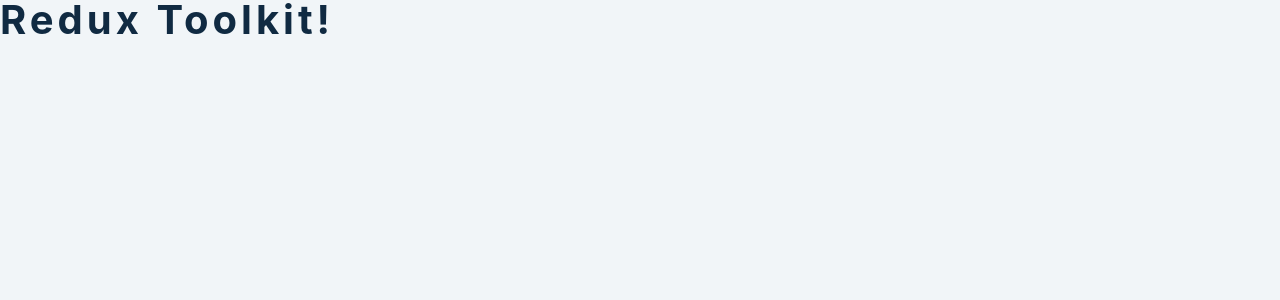
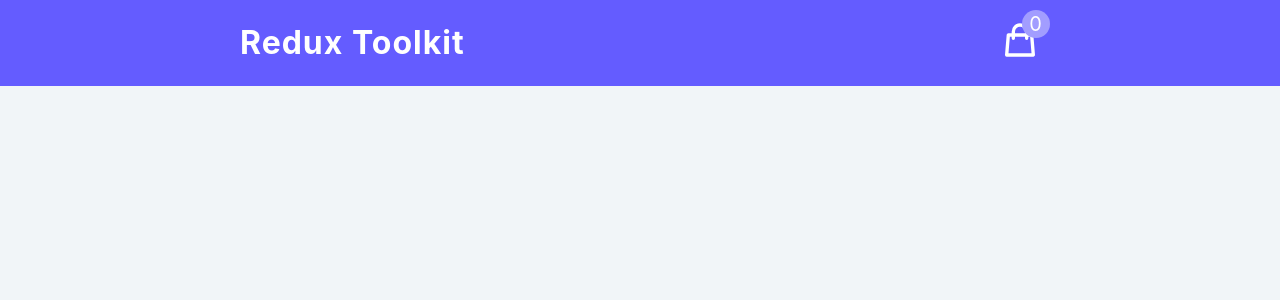
Before and after one commit to chrisnotthere/redux-toolkit, a React (Vite) app: page / in a window 1280 px wide. Shown: the top 300 px of the page. Built offline with nearby package versions, Linux system fonts and the light colour scheme.

Commit message:
create navbar and import cartItems

```diff
--- a/src/App.jsx
+++ b/src/App.jsx
@@ -1,4 +1,10 @@
+import Navbar from "./components/Navbar";
+
 function App() {
-  return <h2>Redux Toolkit!</h2>;
+  return (
+    <main>
+      <Navbar />
+    </main>
+  );
 }
 export default App;
--- /dev/null
+++ b/src/components/Navbar.jsx
@@ -0,0 +1,22 @@
+import { CartIcon } from "../icons";
+import { useSelector } from "react-redux";
+
+const Navbar = () => {
+  const amount = useSelector((state) => state.cart.amount);
+
+  return (
+    <nav>
+      <div className='nav-center'>
+        <h3>redux toolkit</h3>
+        <div className='nav-container'>
+          <CartIcon />
+          <div className='amount-container'>
+            <p className='total-amount'>{amount}</p>
+          </div>
+        </div>
+      </div>
+    </nav>
+  );
+};
+
+export default Navbar;
--- a/src/features/cart/cartSlice.js
+++ b/src/features/cart/cartSlice.js
@@ -1,7 +1,8 @@
 import { createSlice } from '@reduxjs/toolkit';
+import cartItems from '../../cartItems';
 
 const initialState = {
-  cartItems: [],
+  cartItems: cartItems,
   amount: 0,
   total: 0,
   isLoading: true,
--- a/src/index.css
+++ b/src/index.css
@@ -139,6 +139,7 @@ nav h3 {
   display: block;
   position: relative;
 }
+/* icon style */
 nav svg {
   width: 40px;
   color: var(--clr-white);
```
